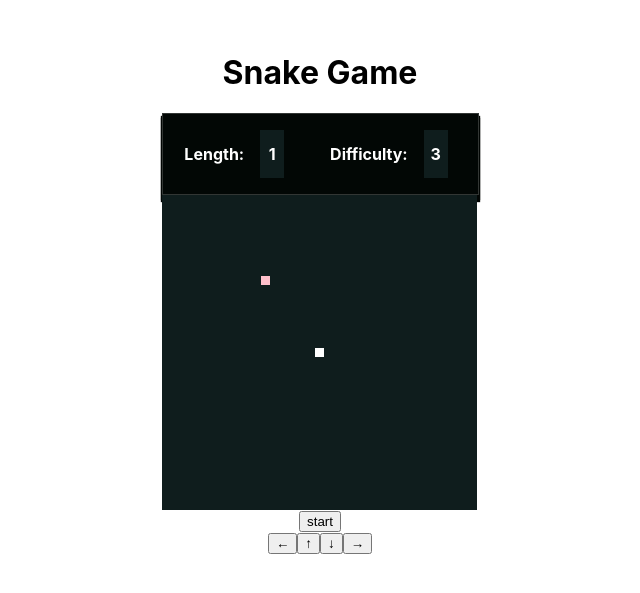
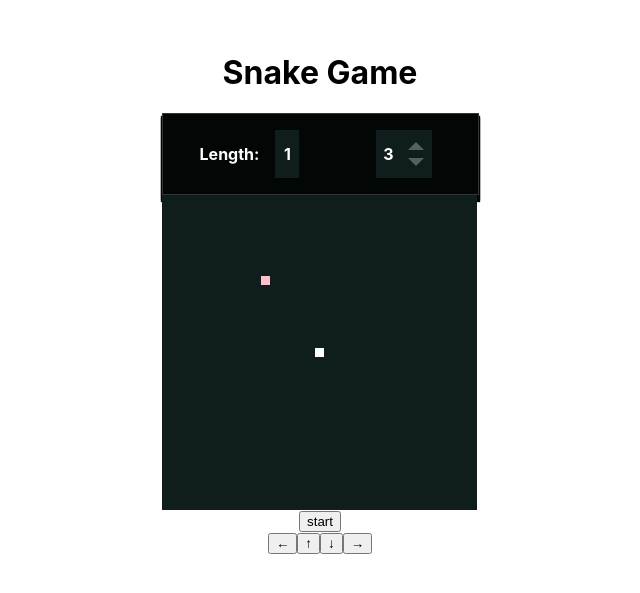
Before and after one commit to shotaoogi/hooks-snake-game, a React (Create React App) app: page / in a window 1280 px wide. Shown: the part 107-700 px from the top of the page, without its empty margins (320-960 px from the left). Built offline with nearby package versions, Linux system fonts and the light colour scheme.

Commit message:
難易度設定を変更できるように変更

```diff
--- a/src/App.js
+++ b/src/App.js
@@ -7,7 +7,10 @@
 
 const initialPosition = { x: 17, y: 17 }
 const initialValues = initFields(35, initialPosition)
-const defaultInterval = 300
+const defaultInterval = 100
+const defaultDifficulty = 3
+
+const Difficulty = [1000, 500, 100, 50, 10]
 
 const GameStatus = Object.freeze({
   init: 'init',
@@ -72,15 +75,17 @@
   const [body, setBody] = useState([])
   const [status, setStatus] = useState(GameStatus.init)
   const [direction, setDirection] = useState(Direction.up)
+  const [difficulty, setDifficulty] = useState(3)
   const [tick, setTick] = useState(0)
 
   useEffect(() => {
     setBody([initialPosition]);
+    const interval = Difficulty[difficulty - 1]
     timer = setInterval(() => {
       setTick(tick => tick + 1)
-    }, defaultInterval);
+    }, interval);
     return unsubscribe;
-  }, []);
+  }, [difficulty]);
 
   useEffect(() => {
     if (body.length === 0 || status !== GameStatus.playing) {
@@ -115,6 +120,16 @@
     }
     setDirection(newDirection)
   }, [direction ,status])
+
+  const onChangeDifficulty = useCallback((difficulty) => {
+    if (status !== GameStatus.init) {
+      return
+    }
+    if (difficulty < 1 || difficulty > Difficulty.length) {
+      return
+    }
+    setDifficulty(difficulty)
+  }, [status, difficulty])
 
   useEffect(() => {
     const handleKeyDown = (e) => {
@@ -160,7 +175,11 @@
         <div className="title-container">
           <h1 className="title">Snake Game</h1>
         </div>
-        <Navigation length={body.length} />
+        <Navigation
+          length={body.length}
+          difficulty={difficulty}
+          onChangeDifficulty={onChangeDifficulty}
+        />
       </header>
       <main className="main">
         <Field
--- a/src/components/Navigation.jsx
+++ b/src/components/Navigation.jsx
@@ -1,6 +1,11 @@
 import React from 'react';
 
-const Navigation = ({ length, difficulty = 3 }) => {
+const Navigation = ({ length, difficulty = 3, onChangeDifficulty }) => {
+  const upVisibility = difficulty < 5 ? '' : 'is-hidden'
+  const downVisibility = difficulty > 1 ? '' : 'is-hidden'
+  const onUpDifficulty = () => onChangeDifficulty(difficulty + 1)
+  const onDownDifficulty = () => onChangeDifficulty(difficulty -1)
+
   return (
     <div className="navigation">
       <div className="navigation-item">
@@ -9,11 +14,18 @@
             <div className="num-board">{length}</div>
           </div>
       </div>
-      <div className="navigation-item">
-        <span className="navigation-label">Difficulty: </span>
-        <div className="navigation-item-number-container">
-          <span className="num-board">{difficulty}</span>
+      <div className="navigation-item-number-container">
+        <div className="navigation-item">
+        <span className="num-board">{difficulty}</span>
           <div className="difficulty-button-container">
+            <div
+              className={`difficulty-button difficulty-up ${upVisibility}`}
+              onClick={onUpDifficulty}
+            ></div>
+            <div
+              className={`difficulty-button difficulty-down ${downVisibility}`}
+              onClick={onDownDifficulty}
+            ></div>
           </div>
         </div>
       </div>
--- a/src/index.css
+++ b/src/index.css
@@ -11,10 +11,14 @@
   box-sizing: border-box;
 }
 
-  .App {
-    max-width: calc(9px * 35 + 1px * 2);
-    text-align: center;
-  }
+.is-hidden {
+  visibility: hidden !important;
+}
+
+.App {
+  max-width: calc(9px * 35 + 1px * 2);
+  text-align: center;
+}
 
 #root {
   display: flex;
@@ -74,3 +78,47 @@
   height: 48px;
   width: 24px;
 }
+
+.difficulty-number {
+  margin-right: 8px;
+}
+
+.difficulty-button {
+  cursor: pointer;
+  width: 8px;
+  height: 8px;
+  border: 8px solid #0f1d1d;
+  margin: 8px;
+}
+
+.difficulty-button-container {
+  background: #0f1d1d;
+}
+
+.difficulty-up {
+  margin-top: 4px;
+  border-bottom: 8px solid #f0f0f050;
+  transition: all ease .5s;
+}
+.difficulty-up:hover {
+  transform: scale(1.1);
+  border-bottom: 8px solid white;
+}
+.difficulty-up:active {
+  transform: scale(.8);
+  opacity: .8
+}
+
+.difficulty-down {
+  margin-bottom: 4px;
+  border-top: 8px solid #f0f0f050;
+  transition: all ease .5s;
+}
+.difficulty-down:hover {
+  transform: scale(1.1);
+  border-top: 8px solid white;
+}
+.difficulty-down:active {
+  transform: scale(.8);
+  opacity: .8
+}
```
